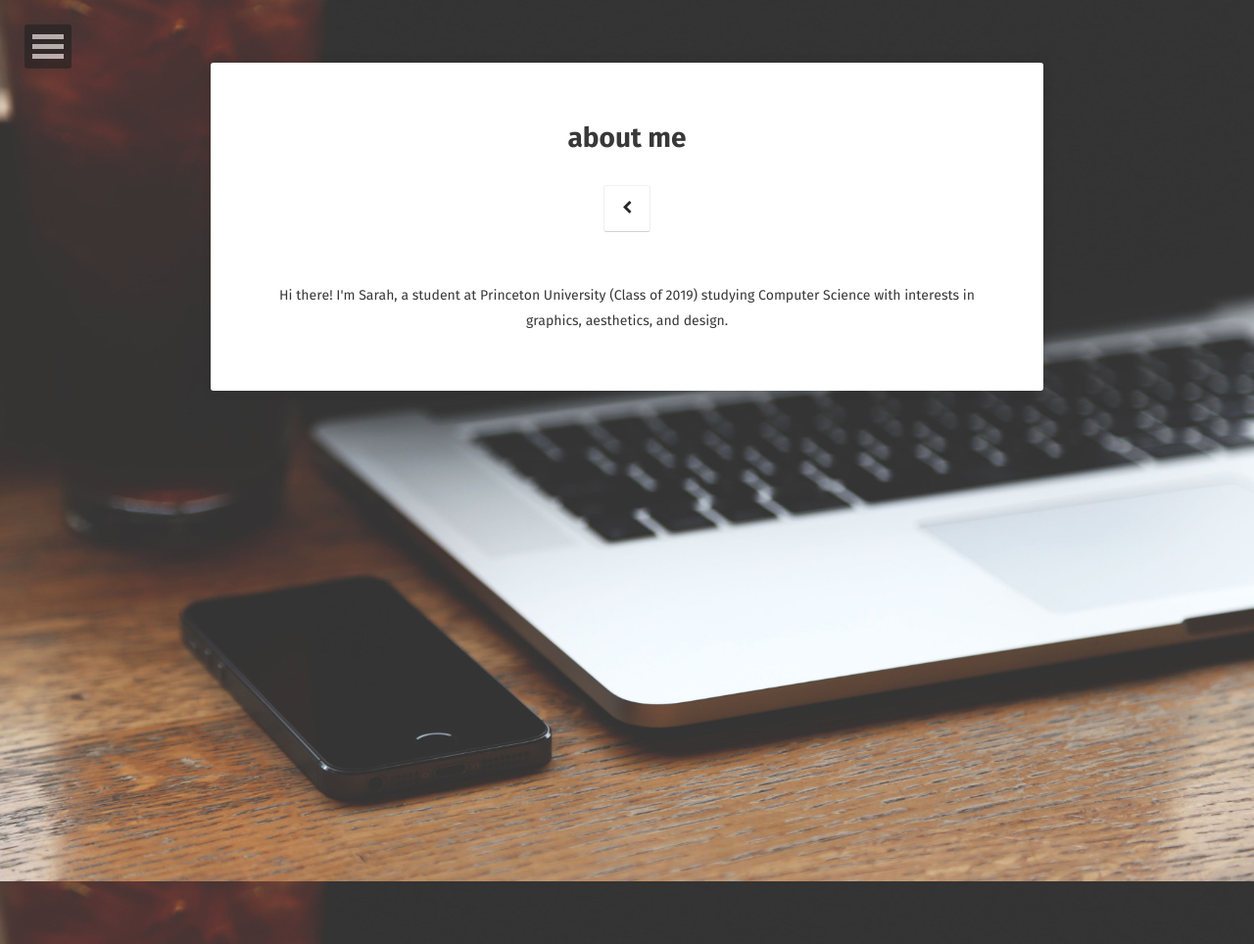
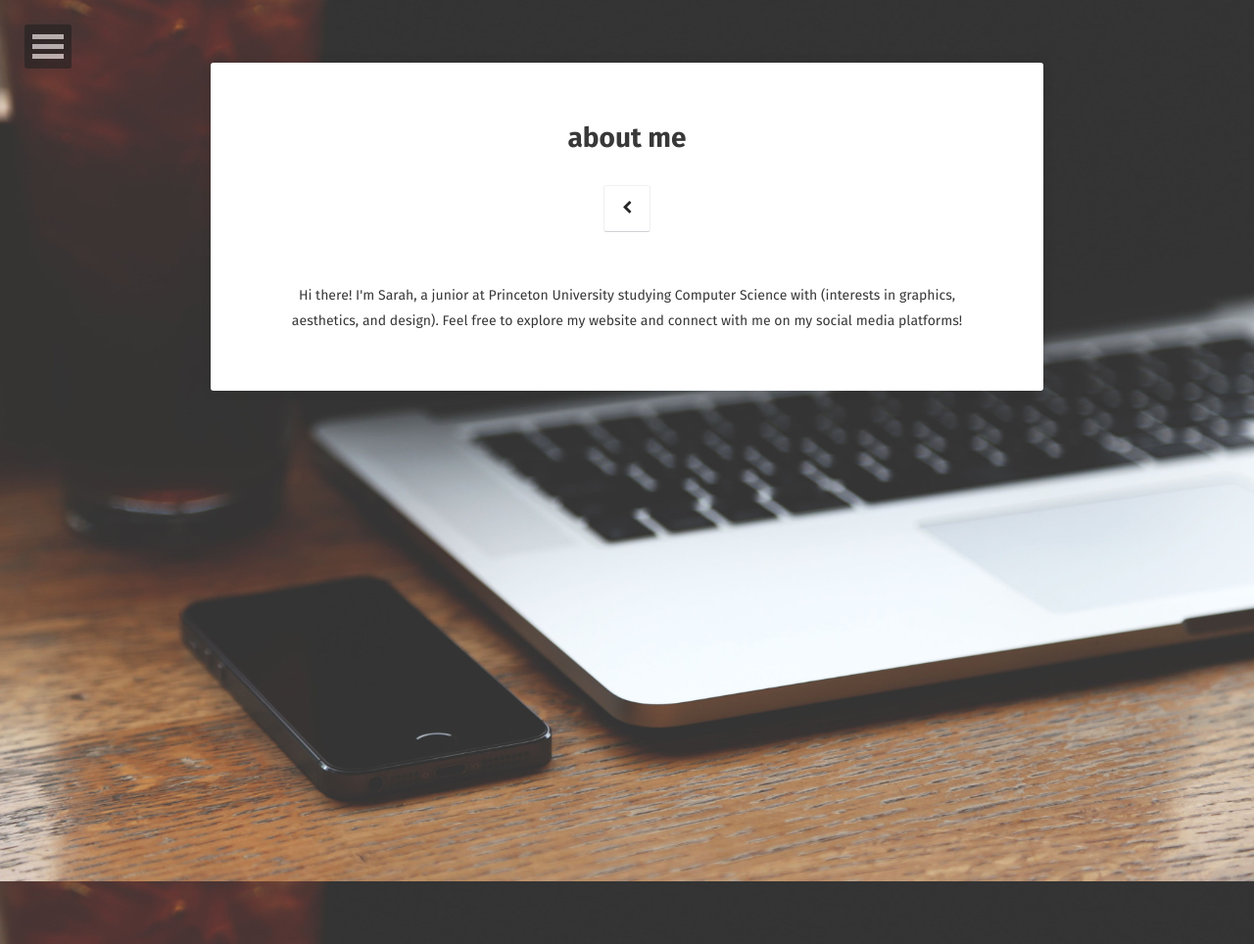
Before and after one commit to sp37344/sp37344.github.io, a Jekyll site: the page built from about/index.md, in a window 1280 px wide. Shown: the whole page at 98% size. Built offline with Jekyll 4.4.1, drawn with Linux system fonts in a browser that asks for light colours; some web fonts are replaced.

Commit message:
website updates

```diff
--- a/_layouts/home.html
+++ b/_layouts/home.html
@@ -35,10 +35,10 @@
                          <a class="btn zoombtn" href="{{ site.url }}/about">
                          about
                          </a>
-                         <a class="btn zoombtn" href="{{ site.url }}/posts">
+                         <a class="btn zoombtn" href="{{ site.url }}/resume">
                          resume
                          </a>
-                         <a class="btn zoombtn" href="{{ site.url }}/project">
+                         <a class="btn zoombtn" href="{{ site.url }}/projects">
                          design
                          </a>
                  </h3>
--- a/about/index.md
+++ b/about/index.md
@@ -6,4 +6,4 @@
 comments: false
 ---
 
-<center><a href="http://sp37344.github.io/"></a> Hi there! I'm Sarah, a student at Princeton University (Class of 2019) studying Computer Science with interests in graphics, aesthetics, and design. </center>
+<center><a href="http://sp37344.github.io/"></a> Hi there! I'm Sarah, a junior at Princeton University studying Computer Science with (interests in graphics, aesthetics, and design). Feel free to explore my website and connect with me on my social media platforms!  </center>
```
Also changed, not shown: _layouts/resume.html (added, +70 -0 lines), resume/index.md (added, +6 -0 lines).
